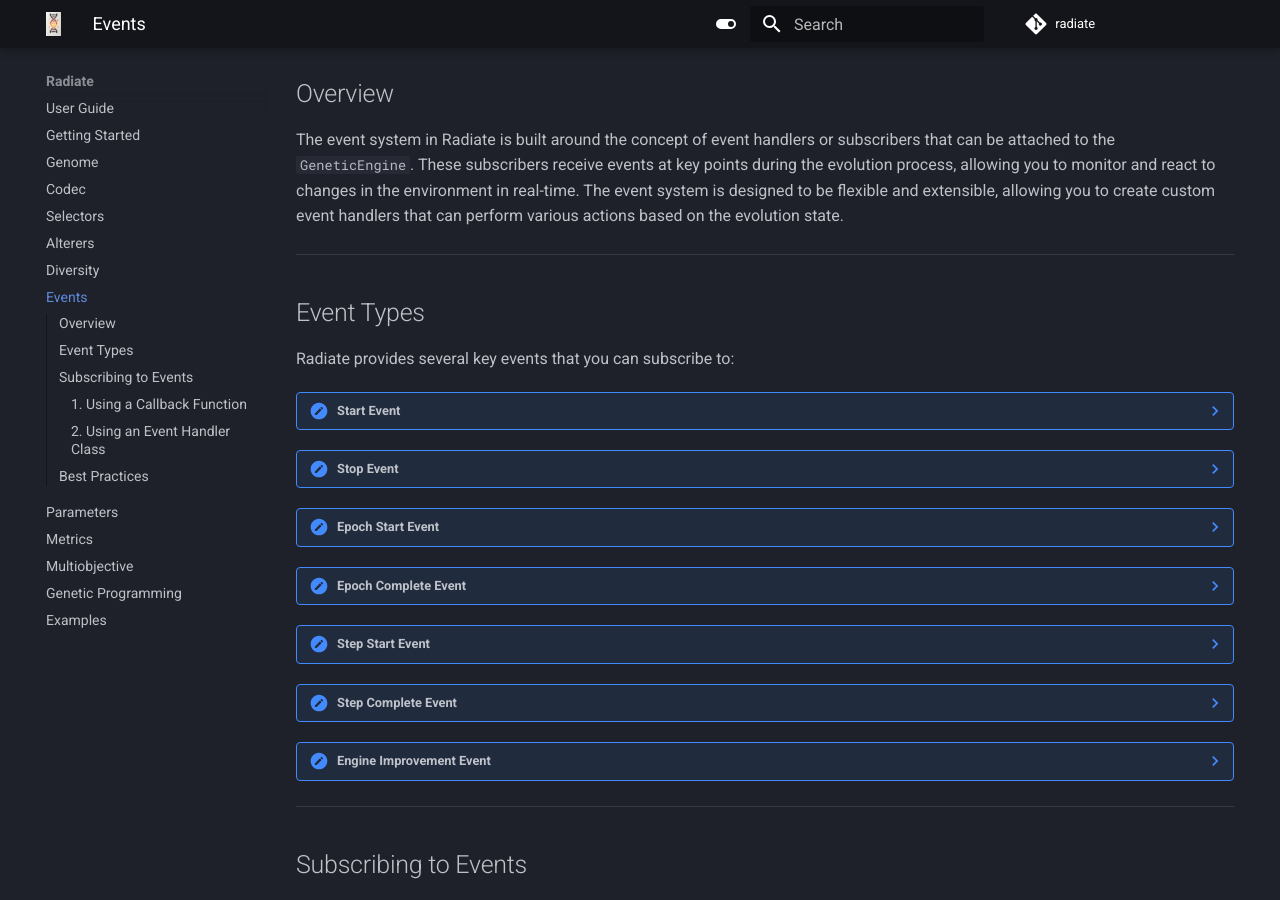
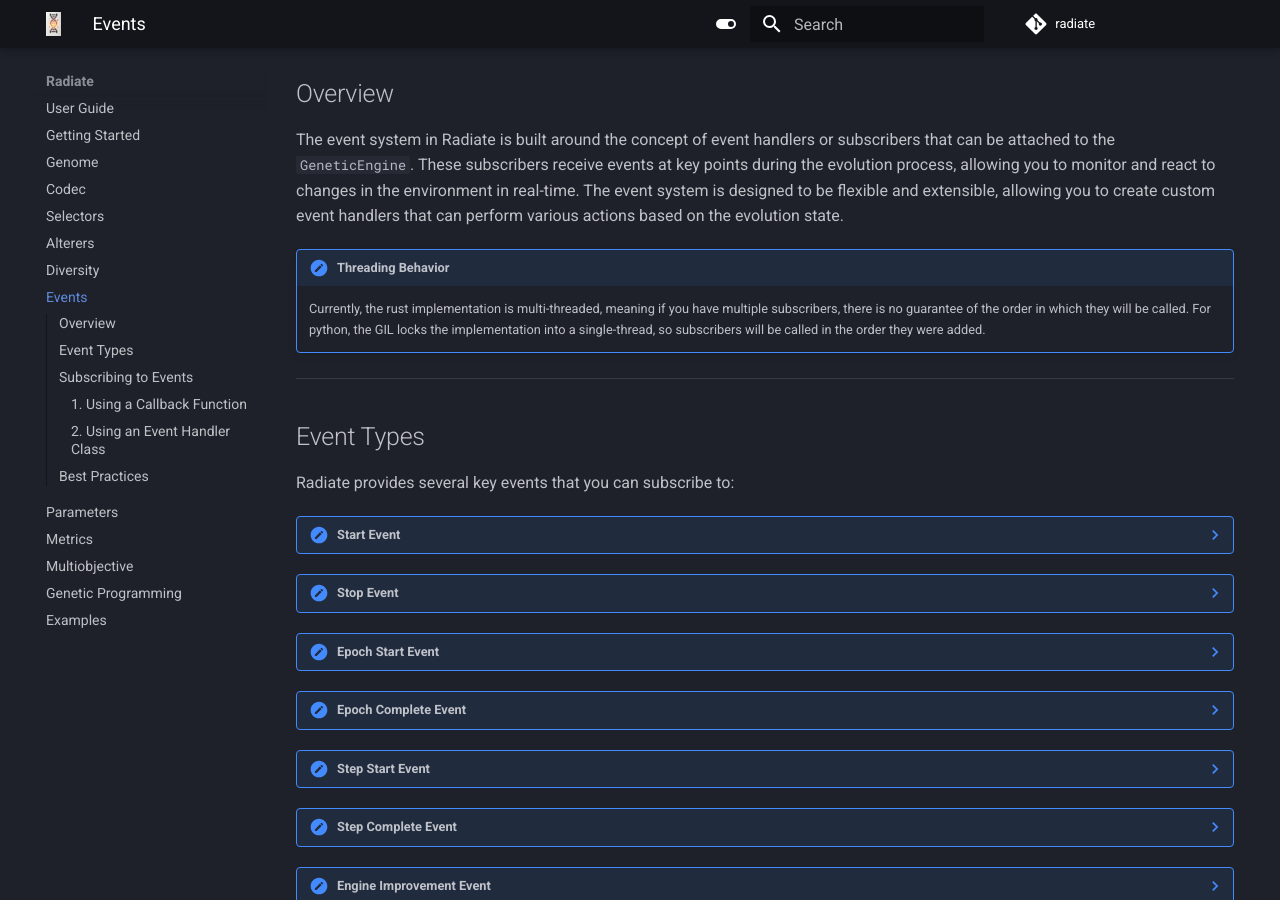
Before and after one commit to pkalivas/radiate, an MkDocs documentation site: the page built from docs/source/events.md, in a window 1280 px wide and 900 px high, scrolled down 312 px. Built offline with MkDocs 1.6.1 and Material for MkDocs 9.7.7, drawn with Linux system fonts in a browser that asks for light colours; emoji names are drawn with the system emoji font; comment, search, counter and statistics services are not loaded.

Commit message:
Events docs

```diff
--- a/docs/source/events.md
+++ b/docs/source/events.md
@@ -10,6 +10,10 @@ Radiate provides an event system that allows you to monitor and react to the evo
 ## Overview
 
 The event system in Radiate is built around the concept of event handlers or subscribers that can be attached to the `GeneticEngine`. These subscribers receive events at key points during the evolution process, allowing you to monitor and react to changes in the environment in real-time. The event system is designed to be flexible and extensible, allowing you to create custom event handlers that can perform various actions based on the evolution state.
+
+!!! note "Threading Behavior"
+
+    Currently, the rust implementation is multi-threaded, meaning if you have multiple subscribers, there is no guarantee of the order in which they will be called. For python, the GIL locks the implementation into a single-thread, so subscribers will be called in the order they were added.
 
 ---
 ## Event Types
```
